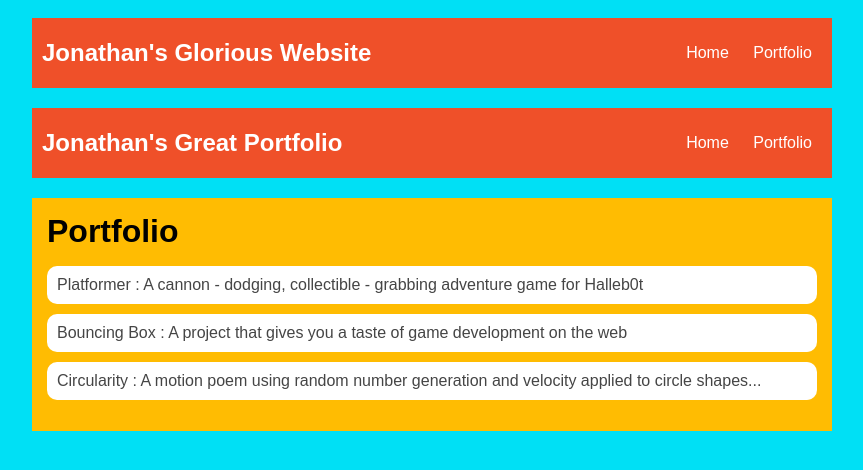
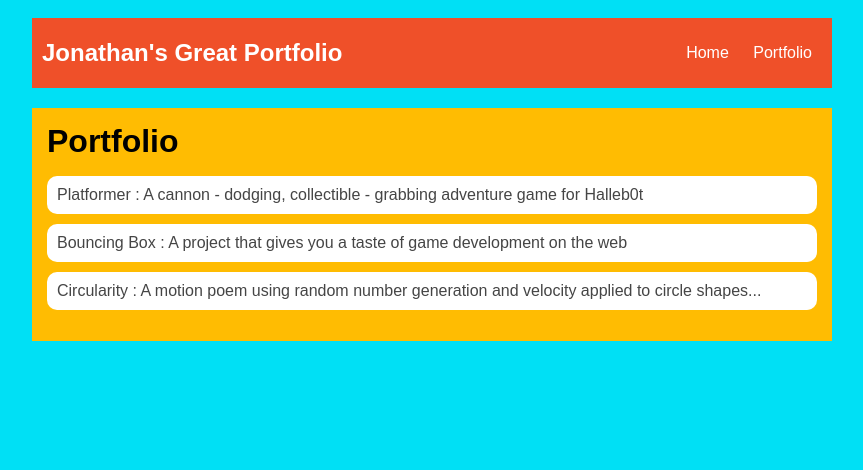
Before and after one commit to jonathanwebber03/Old.github.io, a plain HTML site: page portfolio.html in a window 1280 px wide. Shown: the whole page, without its empty margins (208-1071 px from the left). Drawn offline with Linux system fonts and the light colour scheme.

```diff
--- a/portfolio.html
+++ b/portfolio.html
@@ -1,27 +1,12 @@
 <!DOCTYPE HTML>
 <html>
-    <head>
         <head>
             <title>Jonathan's Amazing Website</title>
             <link = rel="stylesheet" href="style.css"
-        </head>
     </head>
 
     <body>
       <div id="all-contents">
-        <div id="all-contents">
-            <nav>
-
-                <h1>Jonathan's Glorious Website</h1>
-                <ul id="nav-ul">
-                   <li class="nav-li">
-                   <a class="nav-a" href="index.html">Home</a>
-                 </li>
-                 <li class="nav-li">
-                   <a class="nav-a" href="portfolio.html">Portfolio</a>
-                 </li>
-             </ul>
-         </nav>
          <nav>
             <!-- Nav stuff here...-->
             <h1>Jonathan's Great Portfolio</h1>
```
